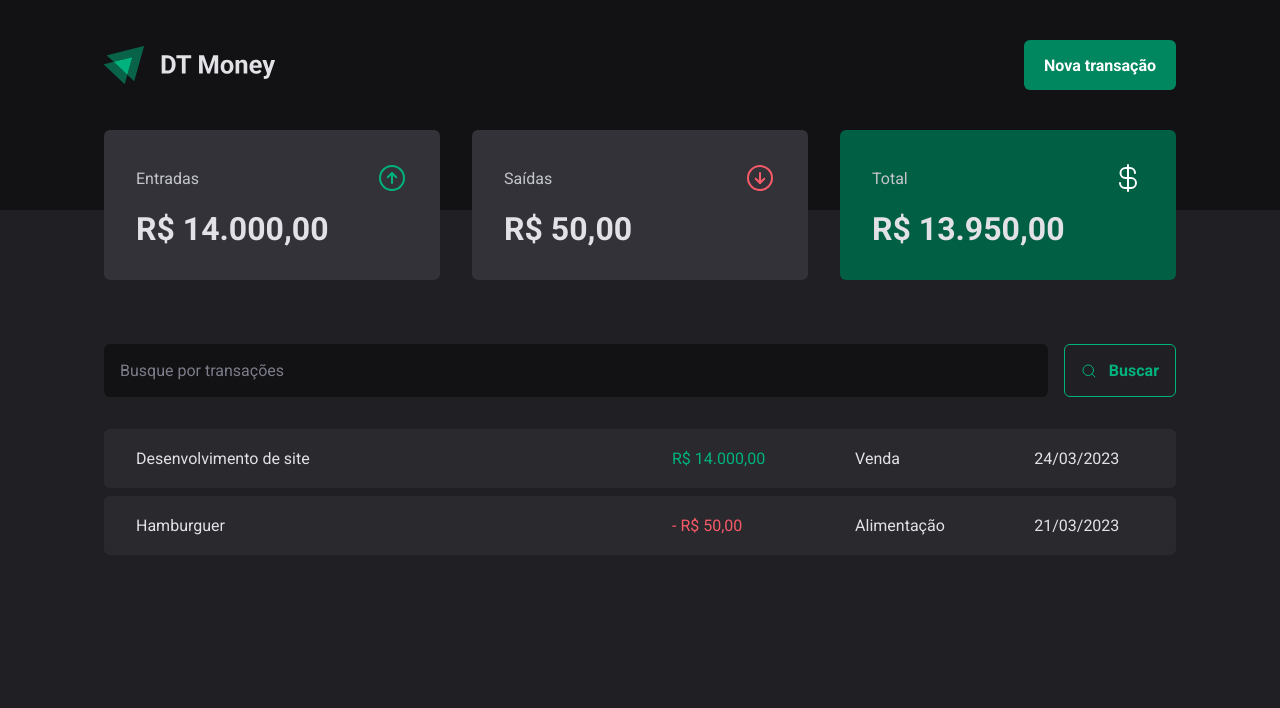
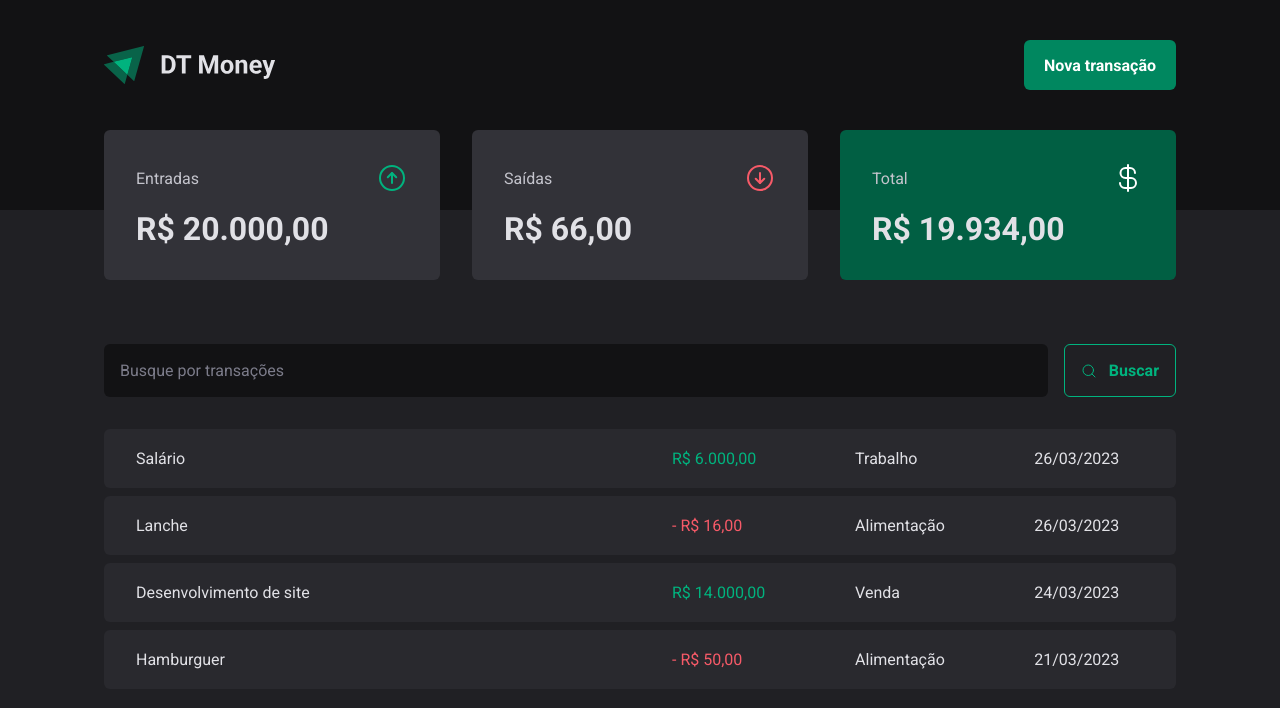
Before and after one commit to leozabotto/react-ignite-03, a React (Vite) app: page / in a window 1280 px wide. Shown: the top 708 px of the page. Built offline with nearby package versions, Linux system fonts and the light colour scheme; data requests are answered from the project's data file.

Commit message:
functional application

```diff
--- a/package.json
+++ b/package.json
@@ -13,6 +13,7 @@
     "@hookform/resolvers": "^3.0.0",
     "@radix-ui/react-dialog": "^1.0.3",
     "@radix-ui/react-radio-group": "^1.1.2",
+    "axios": "^1.3.4",
     "phosphor-react": "^1.4.1",
     "react": "^18.2.0",
     "react-dom": "^18.2.0",
--- a/server.json
+++ b/server.json
@@ -1,5 +1,5 @@
 {
-  "transactions":  [
+  "transactions": [
     {
       "id": 1,
       "description": "Desenvolvimento de site",
@@ -15,6 +15,22 @@
       "category": "Alimentação",
       "price": 50,
       "createdAt": "2023-03-21T11:26:10.63Z"
+    },
+    {
+      "description": "Lanche",
+      "category": "Alimentação",
+      "price": 16,
+      "type": "outcome",
+      "createdAt": "2023-03-26T00:05:02.562Z",
+      "id": 3
+    },
+    {
+      "description": "Salário",
+      "category": "Trabalho",
+      "price": 6000,
+      "type": "income",
+      "createdAt": "2023-03-26T00:14:13.604Z",
+      "id": 4
     }
   ]
 }
--- a/src/components/NewTransactionModal/index.tsx
+++ b/src/components/NewTransactionModal/index.tsx
@@ -1,8 +1,11 @@
 import { zodResolver } from '@hookform/resolvers/zod'
 import * as Dialog from '@radix-ui/react-dialog'
 import { X, ArrowCircleUp, ArrowCircleDown } from 'phosphor-react'
+import { useContext } from 'react'
 import { useForm, Controller } from 'react-hook-form'
 import * as z from 'zod'
+import { TransactionsContext } from '../../contexts/TransactionsContext'
+import { api } from '../../lib/axios'
 
 import {
   CloseButton,
@@ -22,16 +25,22 @@ const newTransactionFormSchema = z.object({
 type NewTransactionFormInputs = z.infer<typeof newTransactionFormSchema>
 
 export function NewTransactionModal() {
+  const { createTransaction } = useContext(TransactionsContext)
+
   const {
     control,
     register,
     handleSubmit,
+    reset,
     formState: { isSubmitting },
   } = useForm<NewTransactionFormInputs>({
     resolver: zodResolver(newTransactionFormSchema),
   })
 
-  async function handleCreateNewTransaction(data: NewTransactionFormInputs) {}
+  async function handleCreateNewTransaction(data: NewTransactionFormInputs) {
+    createTransaction(data)
+    reset()
+  }
 
   return (
     <Dialog.Portal>
@@ -53,7 +62,7 @@ export function NewTransactionModal() {
           />
           <input
             type="number"
-            {...register('price')}
+            {...register('price', { valueAsNumber: true })}
             placeholder="Preço"
             required
           />
--- a/src/contexts/TransactionsContext.tsx
+++ b/src/contexts/TransactionsContext.tsx
@@ -1,4 +1,5 @@
 import { createContext, ReactNode, useState, useEffect } from 'react'
+import { api } from '../lib/axios'
 
 interface Transaction {
   id: number
@@ -9,13 +10,21 @@ interface Transaction {
   createdAt: string
 }
 
+interface TransactionsProviderProps {
+  children: ReactNode
+}
+
+interface CreateTransactionInput {
+  description: string
+  price: number
+  category: string
+  type: 'income' | 'outcome'
+}
+
 interface TransactionContextType {
   transactions: Transaction[]
   fetchTransactions: (query?: string) => Promise<void>
-}
-
-interface TransactionsProviderProps {
-  children: ReactNode
+  createTransaction: (data: CreateTransactionInput) => Promise<void>
 }
 
 export const TransactionsContext = createContext({} as TransactionContextType)
@@ -24,16 +33,29 @@ export function TransactionsProvider({ children }: TransactionsProviderProps) {
   const [transactions, setTransactions] = useState<Transaction[]>([])
 
   async function fetchTransactions(query?: string) {
-    const url = new URL('http://localhost:3000/transactions')
+    const response = await api.get('transactions', {
+      params: {
+        _sort: 'createdAt',
+        _order: 'desc',
+        q: query,
+      },
+    })
 
-    if (query) {
-      url.searchParams.append('q', query)
-    }
+    setTransactions(response.data)
+  }
 
-    const response = await fetch(url)
-    const data = await response.json()
+  async function createTransaction(data: CreateTransactionInput) {
+    const { description, price, category, type } = data
 
-    setTransactions(data)
+    const response = await api.post('transactions', {
+      description,
+      category,
+      price,
+      type,
+      createdAt: new Date(),
+    })
+
+    setTransactions([...transactions, response.data])
   }
 
   useEffect(() => {
@@ -41,7 +63,9 @@ export function TransactionsProvider({ children }: TransactionsProviderProps) {
   }, [])
 
   return (
-    <TransactionsContext.Provider value={{ transactions, fetchTransactions }}>
+    <TransactionsContext.Provider
+      value={{ transactions, fetchTransactions, createTransaction }}
+    >
       {children}
     </TransactionsContext.Provider>
   )
--- /dev/null
+++ b/src/lib/axios.ts
@@ -0,0 +1,5 @@
+import axios from 'axios'
+
+export const api = axios.create({
+  baseURL: 'http://localhost:3000',
+})
```
Also changed, not shown: 1 other file (tests, documents, lock files or other folders).
